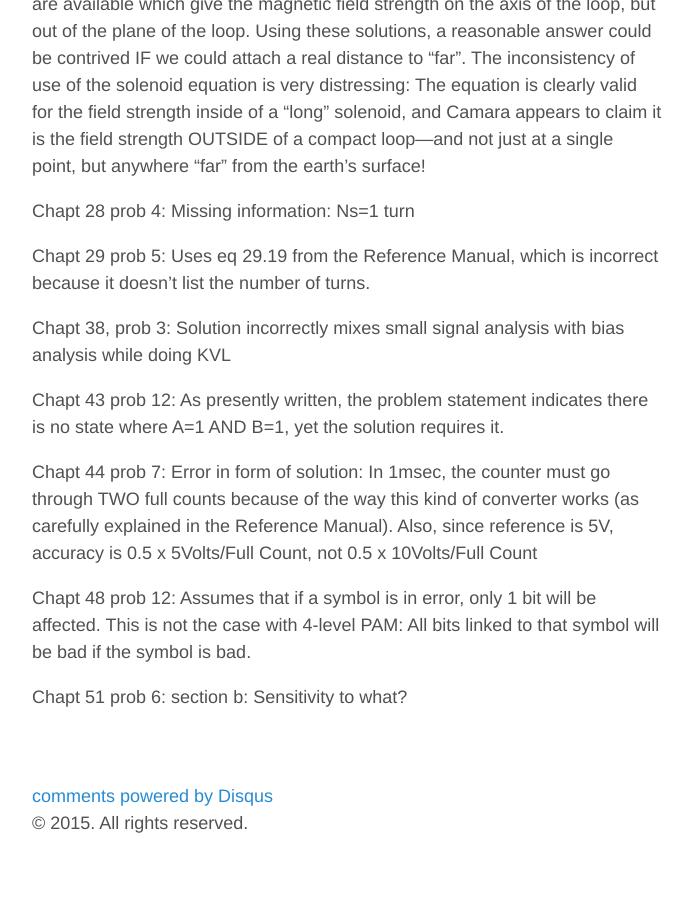
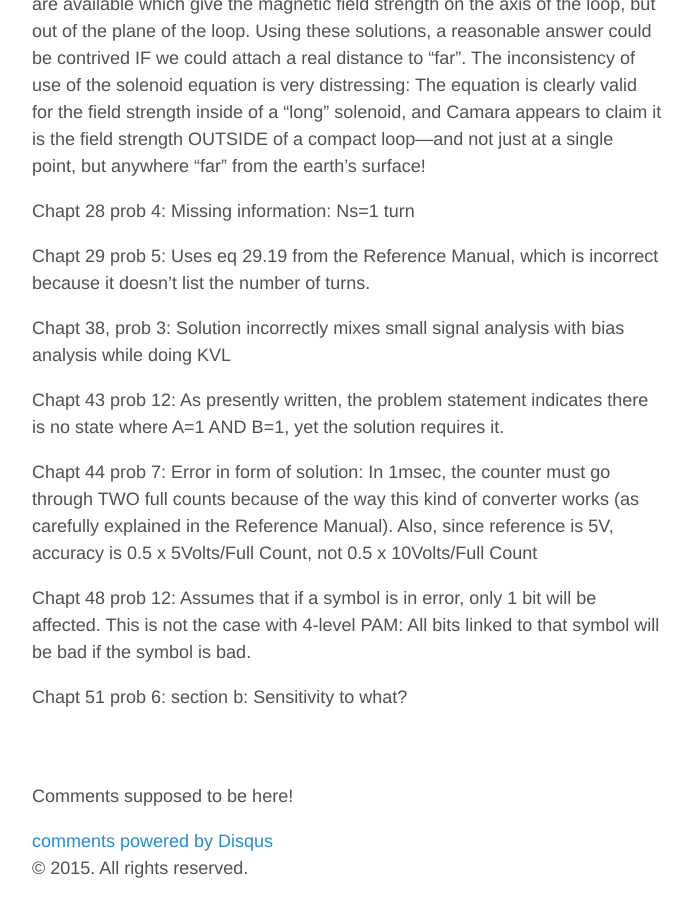
Before and after one commit to WayneThayer0/WayneThayer0.github.io, a Jekyll site: the page built from _posts/2015-07-01-PEExam.md, in a window 1280 px wide and 900 px high, scrolled down 5635 px. Shown: the whole window, without its empty margins (293-986 px from the left). Built offline with Jekyll 4.4.1, drawn with Linux system fonts in a browser that asks for light colours; comment, search, counter and statistics services are not loaded; before the commit the page ends 6490 px from its top, so only the background shows below that.

Commit message:
Add Comment on Comment

```diff
--- a/_includes/comments.html
+++ b/_includes/comments.html
@@ -1,6 +1,7 @@
 
 <!-- {% if page.comments %} -->
   <!-- Add Disqus comments. -->
+<p> Comments supposed to be here! </p>
 <div id="disqus_thread"></div>
 <script type="text/javascript">
 /* * * CONFIGURATION VARIABLES: EDIT BEFORE PASTING INTO YOUR WEBPAGE * * */
```
